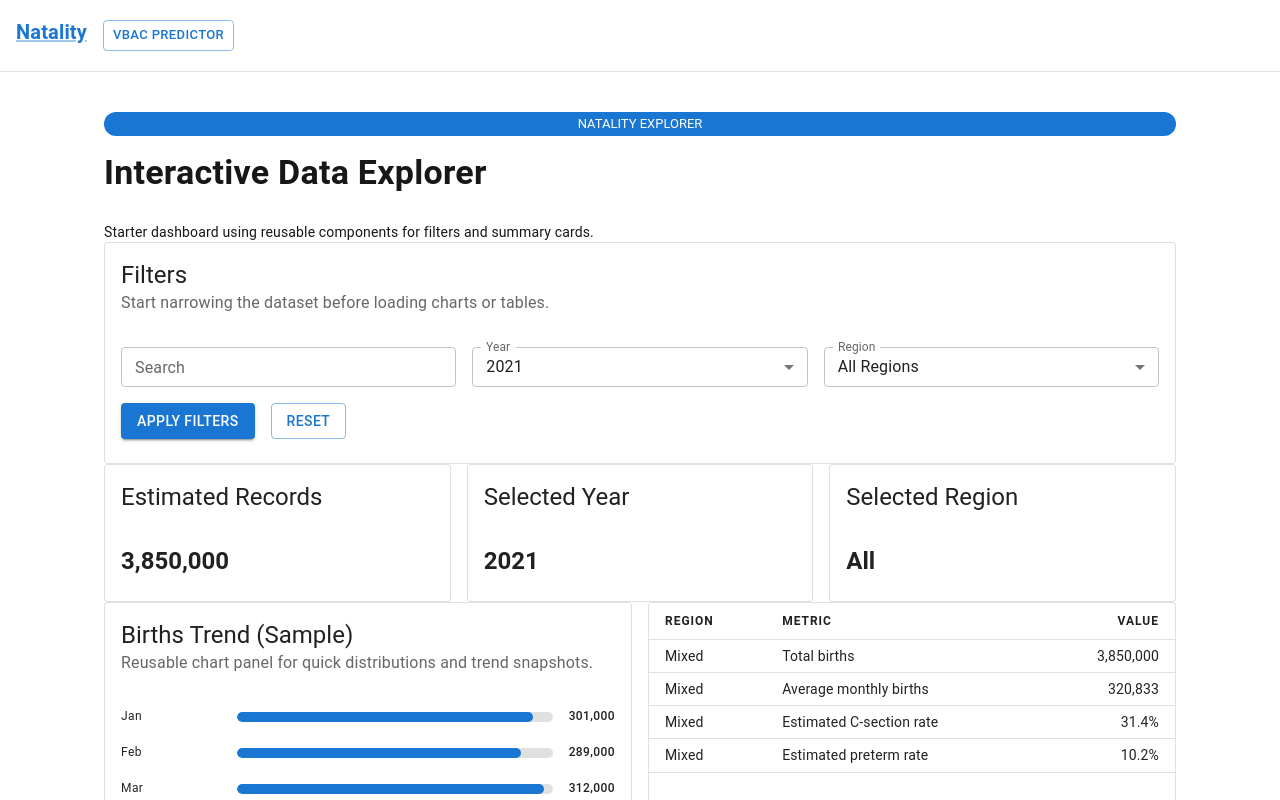
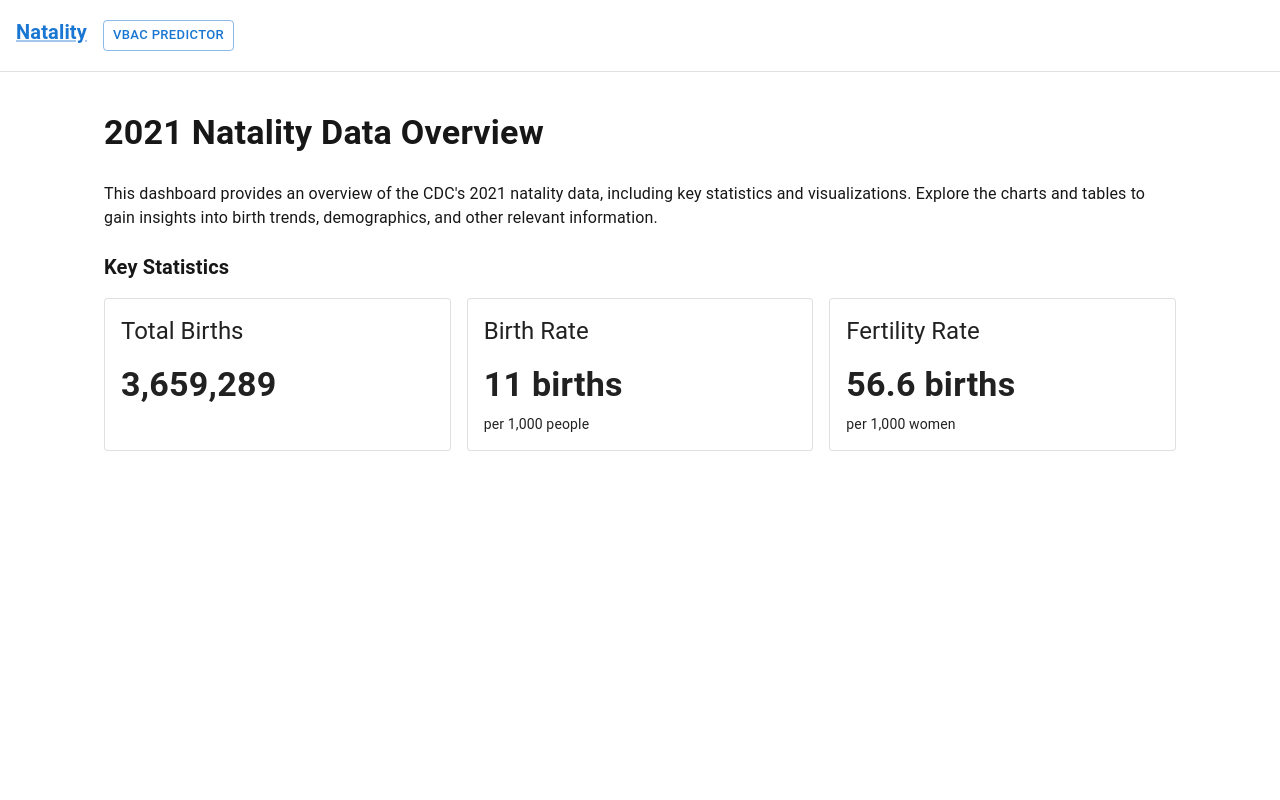
Before and after one commit to shroommu/natality-stats, a Next.js app in the folder frontend/: page / in a window 1280 px wide. Shown: the top 800 px of the page. Built offline with nearby package versions, Linux system fonts and the light colour scheme.

Commit message:
remove placeholder dashboard, start adding 2021 statistics

```diff
--- a/frontend/app/page.tsx
+++ b/frontend/app/page.tsx
@@ -1,194 +1,72 @@
 "use client";
 
-import { useMemo, useState } from "react";
-import Button from "@mui/material/Button";
-import TextField from "@mui/material/TextField";
-import MenuItem from "@mui/material/MenuItem";
-import Card from "@mui/material/Card";
-import CardContent from "@mui/material/CardContent";
-import CardHeader from "@mui/material/CardHeader";
-import Chip from "@mui/material/Chip";
+import { Card } from "@mui/material";
 import Box from "@mui/material/Box";
 import Typography from "@mui/material/Typography";
 
-import { ChartCard } from "@/components/ChartCard";
-import { DataTable } from "@/components/DataTable";
-
-const yearOptions = [
-  { label: "2021", value: "2021" },
-  { label: "2022", value: "2022" },
-  { label: "2023", value: "2023" },
-];
-
-const regionOptions = [
-  { label: "All Regions", value: "all" },
-  { label: "Northeast", value: "northeast" },
-  { label: "Midwest", value: "midwest" },
-  { label: "South", value: "south" },
-  { label: "West", value: "west" },
-];
-
 export default function Home() {
-  const [year, setYear] = useState("2021");
-  const [region, setRegion] = useState("all");
-  const [query, setQuery] = useState("");
-
-  const summary = useMemo(() => {
-    const searchFactor = query.trim().length > 0 ? 0.83 : 1;
-    const regionFactor = region === "all" ? 1 : 0.74;
-    const yearFactor = year === "2021" ? 1 : year === "2022" ? 1.04 : 1.07;
-    const estimatedRecords = Math.round(3_850_000 * searchFactor * regionFactor * yearFactor);
-
-    return {
-      estimatedRecords,
-      selectedRegion: region === "all" ? "All" : region,
-      selectedYear: year,
-    };
-  }, [query, region, year]);
-
-  const trendData = useMemo(() => {
-    const monthLabels = ["Jan", "Feb", "Mar", "Apr", "May", "Jun"];
-    const baseValues = [301, 289, 312, 298, 305, 321];
-    const regionMultiplier = region === "all" ? 1 : 0.72;
-    const yearMultiplier = year === "2021" ? 1 : year === "2022" ? 1.03 : 1.06;
-
-    return monthLabels.map((label, index) => ({
-      label,
-      value: Math.round(baseValues[index] * regionMultiplier * yearMultiplier * 1000),
-    }));
-  }, [region, year]);
-
-  const tableRows = useMemo(() => {
-    const normalizedRegion = region === "all" ? "Mixed" : region;
-
-    return [
-      { region: normalizedRegion, metric: "Total births", value: summary.estimatedRecords.toLocaleString() },
-      {
-        region: normalizedRegion,
-        metric: "Average monthly births",
-        value: Math.round(summary.estimatedRecords / 12).toLocaleString(),
-      },
-      {
-        region: normalizedRegion,
-        metric: "Estimated C-section rate",
-        value: `${(31.4 + (year === "2023" ? 0.6 : 0)).toFixed(1)}%`,
-      },
-      {
-        region: normalizedRegion,
-        metric: "Estimated preterm rate",
-        value: `${(10.2 + (region !== "all" ? 0.3 : 0)).toFixed(1)}%`,
-      },
-    ];
-  }, [region, summary.estimatedRecords, year]);
-
   return (
-    <div>
-      <Box sx={{ display: "flex", flexDirection: "column", gap: 2 }}>
-        <Chip label="NATALITY EXPLORER" color="primary" size="small" />
-        <Typography variant="h4" sx={{ fontWeight: 600 }} gutterBottom>Interactive Data Explorer</Typography>
-        <Typography variant="body2" color="text.secondary">
-          Starter dashboard using reusable components for filters and summary cards.
+    <Box sx={{ display: "flex", flexDirection: "column", gap: 2 }}>
+      <Typography variant="h4" sx={{ fontWeight: 600 }} gutterBottom>
+        2021 Natality Data Overview
+      </Typography>
+      <Typography variant="body1" gutterBottom>
+        This dashboard provides an overview of the CDC's 2021 natality data,
+        including key statistics and visualizations. Explore the charts and
+        tables to gain insights into birth trends, demographics, and other
+        relevant information.
+      </Typography>
+      <Box sx={{ display: "flex", flexDirection: "column", gap: 1 }}>
+        {/* TODO: Fill in with actual stats from the data */}
+        <Typography variant="h6" sx={{ fontWeight: 600 }} gutterBottom>
+          Key Statistics
         </Typography>
+        <Box
+          sx={{
+            display: "flex",
+            flexDirection: "row",
+            gap: 2,
+            justifyContent: "space-between",
+          }}
+        >
+          <Card variant="outlined" sx={{ p: 2, flex: 1 }}>
+            <Box sx={{ display: "flex", flexDirection: "column", gap: 1 }}>
+              <Typography variant="h5" gutterBottom>
+                Total Births
+              </Typography>
+              <Typography variant="h4" sx={{ fontWeight: 600 }} gutterBottom>
+                3,659,289
+              </Typography>
+            </Box>
+          </Card>
+          <Card variant="outlined" sx={{ p: 2, flex: 1 }}>
+            <Box sx={{ display: "flex", flexDirection: "column", gap: 1 }}>
+              <Typography variant="h5" gutterBottom>
+                Birth Rate
+              </Typography>
+              <Typography variant="h4" sx={{ fontWeight: 600 }}>
+                11 births
+              </Typography>
+              <Typography variant="body2" color="text.secondary">
+                per 1,000 people
+              </Typography>
+            </Box>
+          </Card>
+          <Card variant="outlined" sx={{ p: 2, flex: 1 }}>
+            <Box sx={{ display: "flex", flexDirection: "column", gap: 1 }}>
+              <Typography variant="h5" gutterBottom>
+                Fertility Rate
+              </Typography>
+              <Typography variant="h4" sx={{ fontWeight: 600 }}>
+                56.6 births
+              </Typography>
+              <Typography variant="body2" color="text.secondary">
+                per 1,000 women
+              </Typography>
+            </Box>
+          </Card>
+        </Box>
       </Box>
-
-      <Card variant="outlined">
-        <CardHeader title="Filters" subheader="Start narrowing the dataset before loading charts or tables." />
-        <CardContent>
-          <Box sx={{ display: "grid", gridTemplateColumns: { xs: '1fr', md: '1fr 1fr 1fr' }, gap: 2 }}>
-            <TextField
-              label="Search"
-              name="search"
-              value={query}
-              onChange={(event) => setQuery(event.target.value)}
-              placeholder="Hospital, county, keyword..."
-              fullWidth
-              size="small"
-              variant="outlined"
-            />
-            <TextField
-              select
-              label="Year"
-              name="year"
-              value={year}
-              onChange={(event) => setYear(event.target.value)}
-              fullWidth
-              size="small"
-              variant="outlined"
-            >
-              {yearOptions.map((option) => (
-                <MenuItem key={option.value} value={option.value}>{option.label}</MenuItem>
-              ))}
-            </TextField>
-            <TextField
-              select
-              label="Region"
-              name="region"
-              value={region}
-              onChange={(event) => setRegion(event.target.value)}
-              fullWidth
-              size="small"
-              variant="outlined"
-            >
-              {regionOptions.map((option) => (
-                <MenuItem key={option.value} value={option.value}>{option.label}</MenuItem>
-              ))}
-            </TextField>
-          </Box>
-          <Box sx={{ mt: 2, display: "flex", flexWrap: "wrap", gap: 2 }}>
-            <Button variant="contained">Apply Filters</Button>
-            <Button
-              variant="outlined"
-              onClick={() => {
-                setQuery("");
-                setYear("2021");
-                setRegion("all");
-              }}
-            >
-              Reset
-            </Button>
-          </Box>
-        </CardContent>
-      </Card>
-
-      <Box sx={{ display: "grid", gridTemplateColumns: { xs: '1fr', md: '1fr 1fr 1fr' }, gap: 2 }}>
-        <Card variant="outlined">
-          <CardHeader title="Estimated Records" />
-          <CardContent>
-            <Typography variant="h5" sx={{ fontWeight: 600 }}>{summary.estimatedRecords.toLocaleString()}</Typography>
-          </CardContent>
-        </Card>
-        <Card variant="outlined">
-          <CardHeader title="Selected Year" />
-          <CardContent>
-            <Typography variant="h5" sx={{ fontWeight: 600 }}>{summary.selectedYear}</Typography>
-          </CardContent>
-        </Card>
-        <Card variant="outlined">
-          <CardHeader title="Selected Region" />
-          <CardContent>
-            <Typography variant="h5" sx={{ fontWeight: 600, textTransform: 'capitalize' }}>{summary.selectedRegion}</Typography>
-          </CardContent>
-        </Card>
-      </Box>
-
-      <section className="grid grid-cols-1 gap-4 lg:grid-cols-2">
-        <ChartCard
-          title="Births Trend (Sample)"
-          description="Reusable chart panel for quick distributions and trend snapshots."
-          data={trendData}
-          footer="Swap this with real aggregates once API/data layer is connected."
-        />
-        <DataTable
-          title="Records Preview (Sample)"
-          description="Reusable table for summary metrics or raw record snippets."
-          columns={[
-            { key: "region", label: "Region" },
-            { key: "metric", label: "Metric" },
-            { key: "value", label: "Value", align: "right" },
-          ]}
-          rows={tableRows}
-        />
-      </section>
-    </div>
+    </Box>
   );
 }
```
